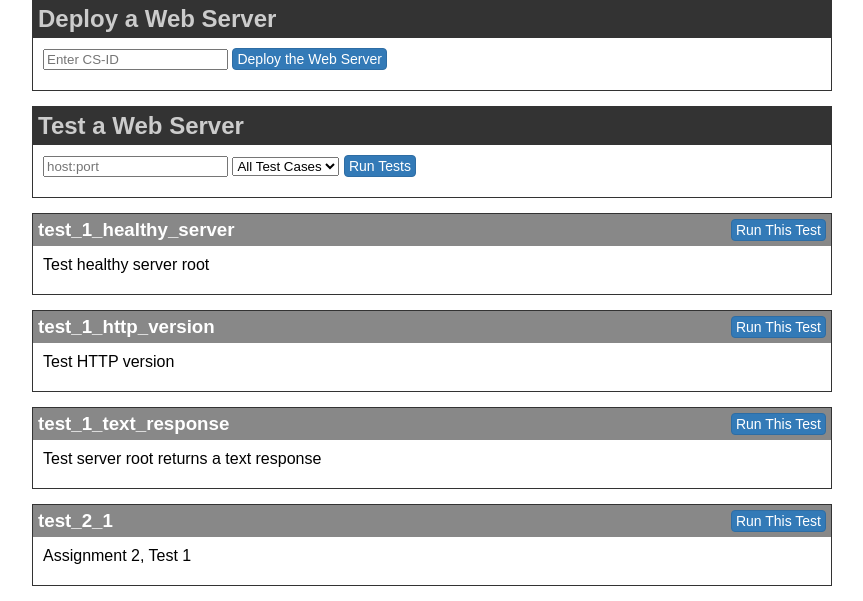
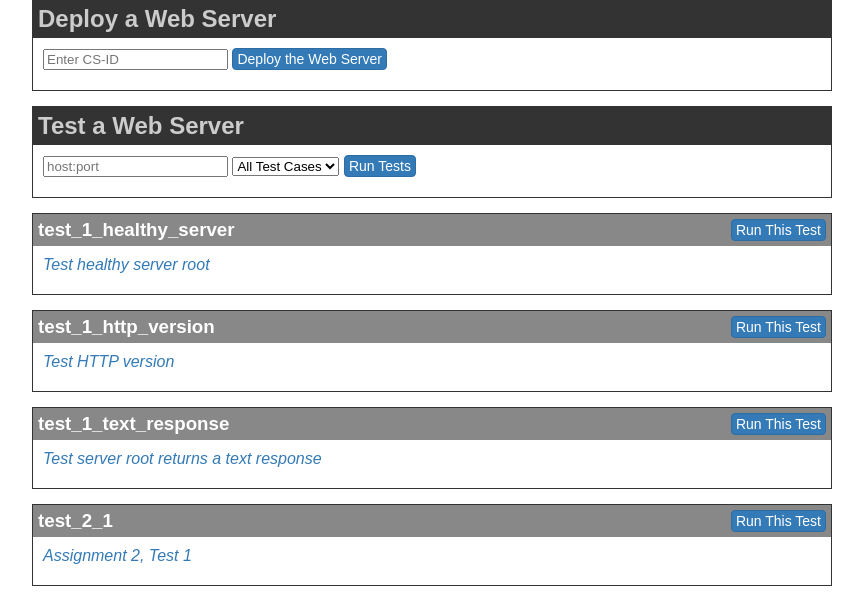
Before and after one commit to ibnesayeed/webserver-tester, a Flask app: page / in a window 1280 px wide. Shown: the part 214-815 px from the top of the page, without its empty margins (208-1071 px from the left). Run offline with Flask 2, Linux system fonts and the light colour scheme.

Commit message:
Change description style

```diff
--- a/templates/index.html
+++ b/templates/index.html
@@ -56,6 +56,10 @@
       }
       .box p {
         margin: 0;
+      }
+      .box p.description {
+        font-style: italic;
+        color: #337ab7;
       }
       .results {
         margin-top: 10px;
@@ -149,7 +153,7 @@
             <button class="run-single-test" value="${tc.id}" id="run-${tc.id}">Run This Test</button>
             <span>${tc.id}</span>
           </h3>
-          <p>${tc.description}</p>
+          <p class="description">${tc.description}</p>
           <div class="results" id="result-${tc.id}"></div>
         </section>`;
         testCaseContainer.innerHTML += markup;
```
